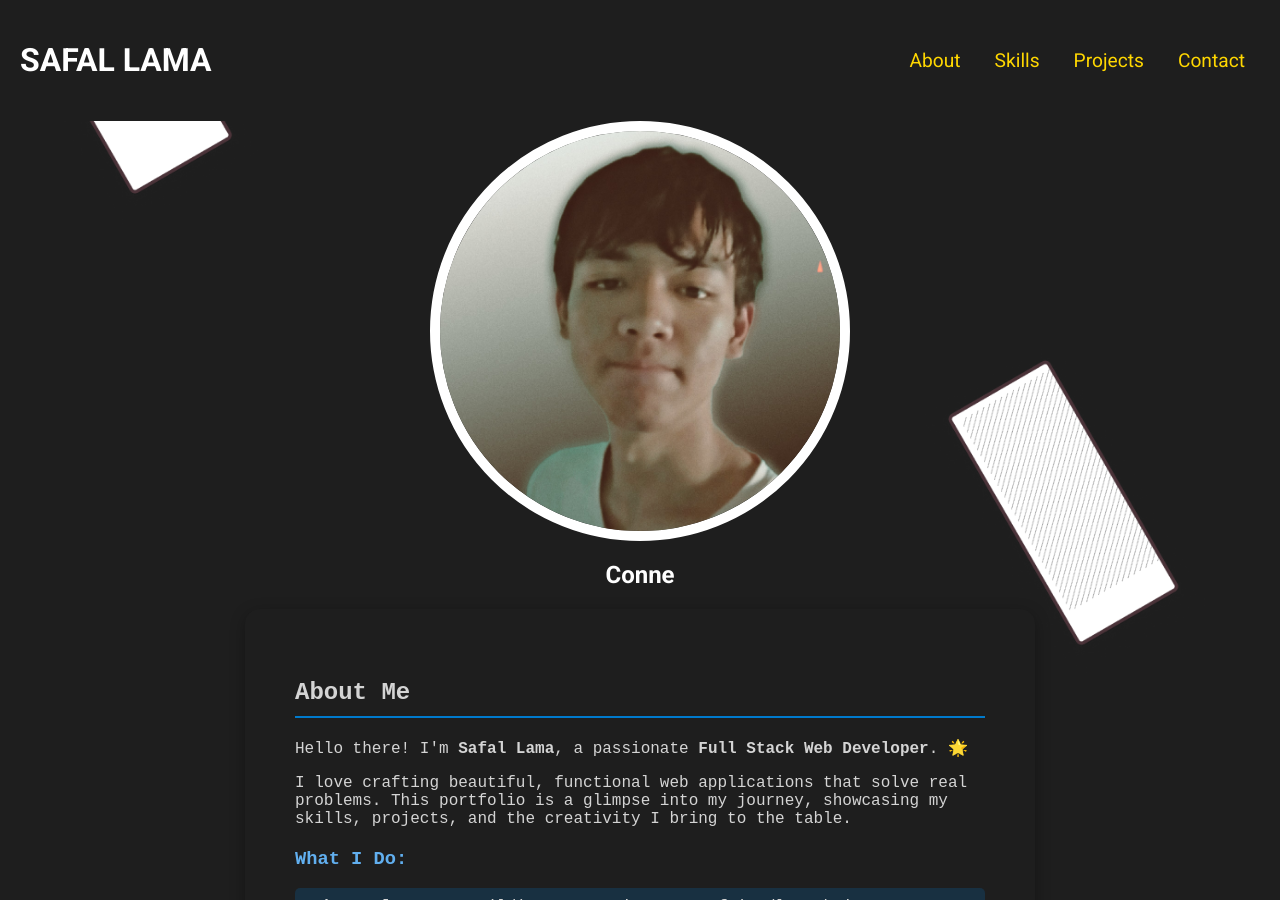
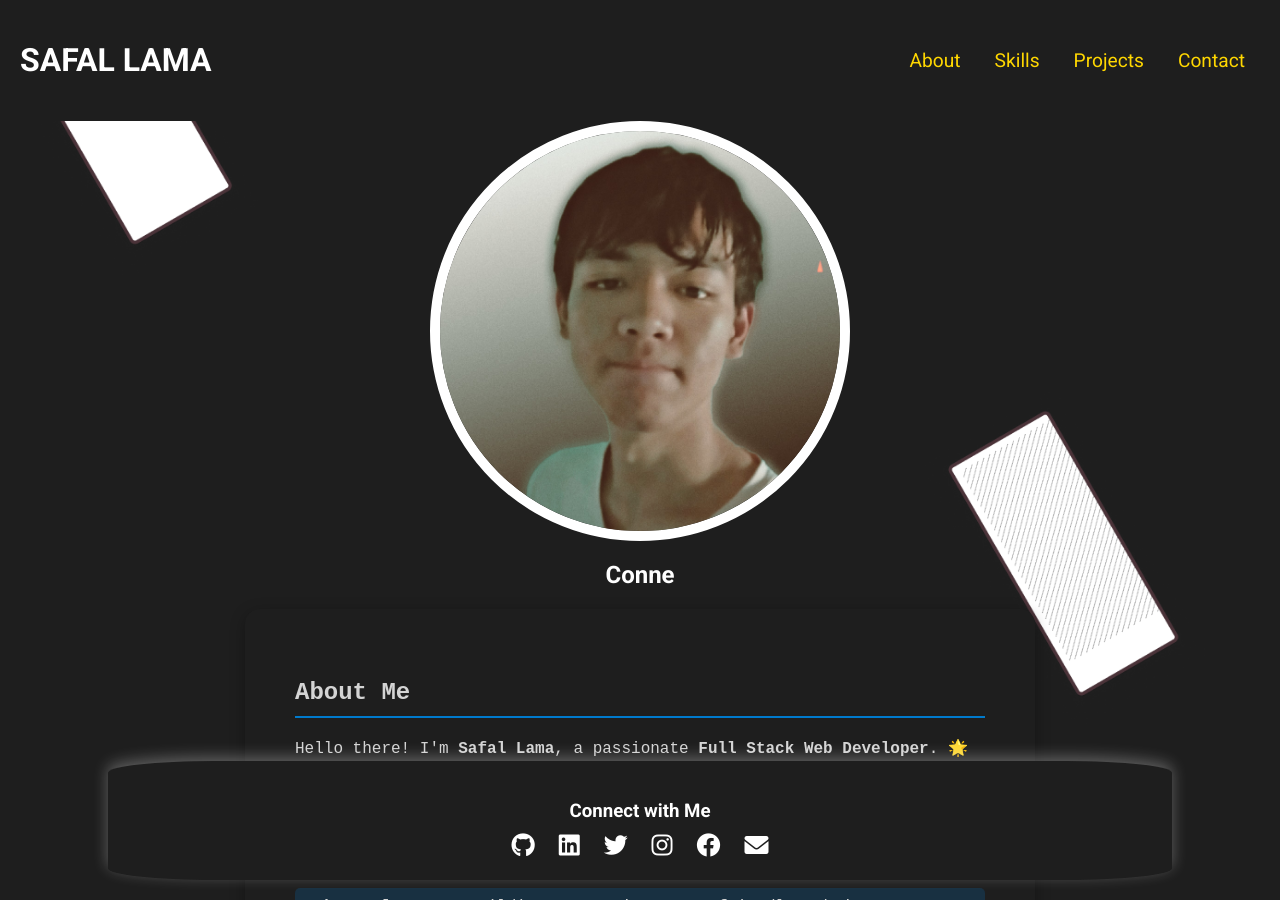
Before and after one commit to Happilli/Happilli.github.io, a Jekyll site: the page built from index.markdown, in a window 1280 px wide and 900 px high. Built offline with Jekyll 4.4.1, drawn with Linux system fonts in a browser that asks for light colours.

Commit message:
added linka dna floating bar for better ui/ux

```diff
--- a/_includes/footer.html
+++ b/_includes/footer.html
@@ -1,4 +1,4 @@
-<footer class="footer">
+<footer class="footer hovering-footer">
   <div class="footer-content">
     <h3 style="color: white">Connect with Me</h3>
     <ul class="social-links">
--- a/assets/css/style.css
+++ b/assets/css/style.css
@@ -71,9 +71,9 @@
 }
 
 .section {
-  height: 100vh;
+  height: 110vh;
   padding: 20px;
-  margin-bottom: 40px;
+  margin-bottom: 60px;
   display: flex;
   flex-direction: column;
   align-items: center;
@@ -108,13 +108,20 @@
 .circular-image-wrapper:hover .circular-image {
   transform: scale(1.1);
 }
-
 .footer {
   background-color: var(--footer-background);
   color: var(--footer-text);
   text-align: center;
   padding: 20px;
-  margin-top: auto;
+  width: 80%;
+  box-shadow: 0 -4px 15px rgba(255, 255, 255, 0.3);
+  transition: transform 0.3s ease;
+  position: fixed;
+  left: 50%;
+  transform: translate(-50%, 0);
+  bottom: 20px;
+  z-index: 1000;
+  border-radius: 10%;
 }
 
 .footer-content {
@@ -133,18 +140,19 @@
 }
 
 .social-links li {
-  display: inline;
+  display: inline-block;
   margin: 0 10px;
 }
 
 .social-links li a {
   color: var(--footer-text);
   font-size: 24px;
-  transition: color 0.3s;
+  transition: color 0.3s, transform 0.3s;
 }
 
 .social-links li a:hover {
   color: var(--secondary-color);
+  transform: scale(1.5);
 }
 
 @media (max-width: 768px) {
@@ -457,6 +465,52 @@
   .contact-link {
     font-size: 14px;
   }
+  .footer {
+    background-color: var(--footer-background);
+    color: var(--footer-text);
+    text-align: center;
+    padding: 20px;
+    margin: 0 auto;
+    width: 80%;
+    box-shadow: 0 -4px 15px rgba(255, 255, 255, 0.3);
+    transition: all 0.3s ease;
+    position: fixed;
+    left: 50%;
+    transform: translateX(-50%);
+    bottom: 20px;
+    z-index: 1000;
+    border-radius: 10%;
+  }
+
+  .footer-content {
+    text-align: center;
+  }
+
+  .footer-content h3 {
+    margin-bottom: 10px;
+    color: var(--footer-text);
+  }
+
+  .social-links {
+    list-style-type: none;
+    padding: 0;
+    margin: 0;
+  }
+
+  .social-links li {
+    display: inline;
+    margin: 0 10px;
+  }
+
+  .social-links li a {
+    color: var(--footer-text);
+    font-size: 24px;
+    transition: color 0.3s;
+  }
+
+  .social-links li a:hover {
+    color: var(--secondary-color);
+  }
 }
 
 .code-ide {
--- a/assets/js/script.js
+++ b/assets/js/script.js
@@ -90,4 +90,18 @@
   sections.forEach((section) => {
     observer.observe(section);
   });
+
+  let lastScrollTop = 0;
+  const footer = document.querySelector(".footer");
+
+  window.addEventListener("scroll", function () {
+    let scrollTop = window.pageYOffset || document.documentElement.scrollTop;
+
+    if (scrollTop > lastScrollTop) {
+      footer.style.transform = "translate(-50%, 100%)";
+    } else {
+      footer.style.transform = "translate(-50%, 0)";
+    }
+    lastScrollTop = scrollTop <= 0 ? 0 : scrollTop;
+  });
 });
--- a/index.markdown
+++ b/index.markdown
@@ -77,37 +77,44 @@
           <h3 class="title">Noble Auction</h3>
           <p>
             <i class="fas fa-code"></i> Made on vb.net Framework
-            <a href="YOUR_LOCATION_LINK" target="_blank" class="location-icon" style="color: black;">
+            <a href="https://github.com/RyuZinOh/nobleAuction" target="_blank" class="location-icon" style="color: black;">
               <i class="fas fa-map-marker-alt"></i>
             </a>
           </p>
         </div>
       </div>
-      <div class="card">
-        <div class="info">
-          <h3 class="title">Saman Website</h3>
-          <p>
-            <i class="fab fa-js"></i> Made on Next.js
-            <a href="YOUR_LOCATION_LINK" target="_blank" class="location-icon" style="color: black;">
-              <i class="fas fa-map-marker-alt"></i>
-            </a>
-          </p>
-        </div>
-      </div>
+     <div class="card">
+  <div class="info">
+    <h3 class="title">
+      <a href="https://saber-form.vercel.app/" target="_blank" style="color: green; text-decoration: none;">
+        Saman Website
+      </a>
+    </h3>
+    <p>
+      <i class="fab fa-js"></i> Made on Next.js
+      <a href="https://saber-form.vercel.app/" target="_blank" class="location-icon" style="color: black;">
+        <i class="fas fa-map-marker-alt"></i>
+      </a>
+    </p>
+  </div>
+</div>
+
       <div class="card">
         <div class="info">
           <h3 class="title">pokemon JP</h3>
           <p>
             <i class="fab fa-laravel"></i> Made on Laravel
-            <a href="YOUR_LOCATION_LINK" target="_blank" class="location-icon" style="color: black;">
+            <a href="https://github.com/RyuZinOh/pokemonJP" target="_blank" class="location-icon" style="color: black;">
               <i class="fas fa-map-marker-alt"></i>
             </a>
           </p>
         </div>
       </div>
     </div>
+
   </div>
 </section>
+
 <section id="contact" class="contact-section">
     <h2 class="contact-title">Contact</h2>
     <p class="contact-text">
```
